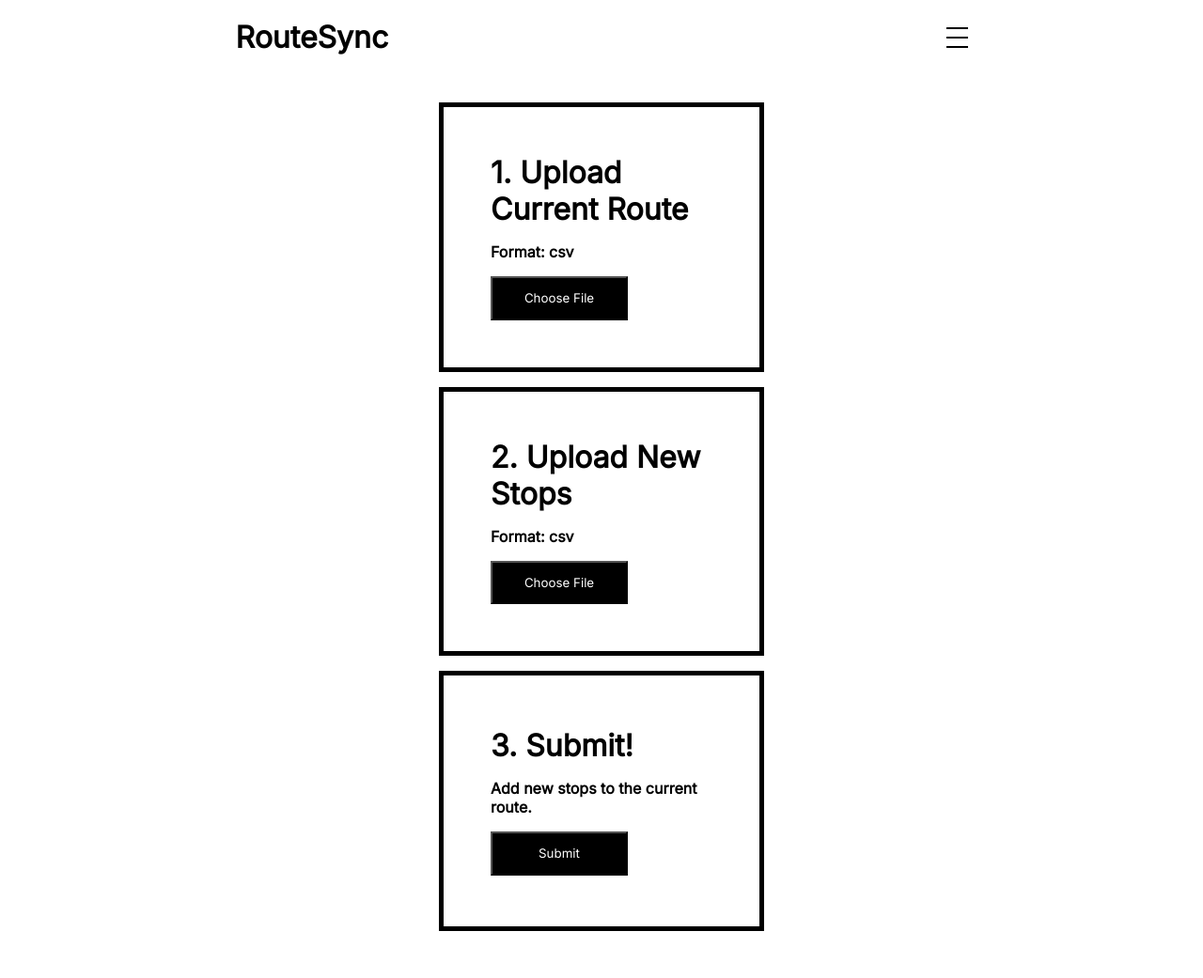
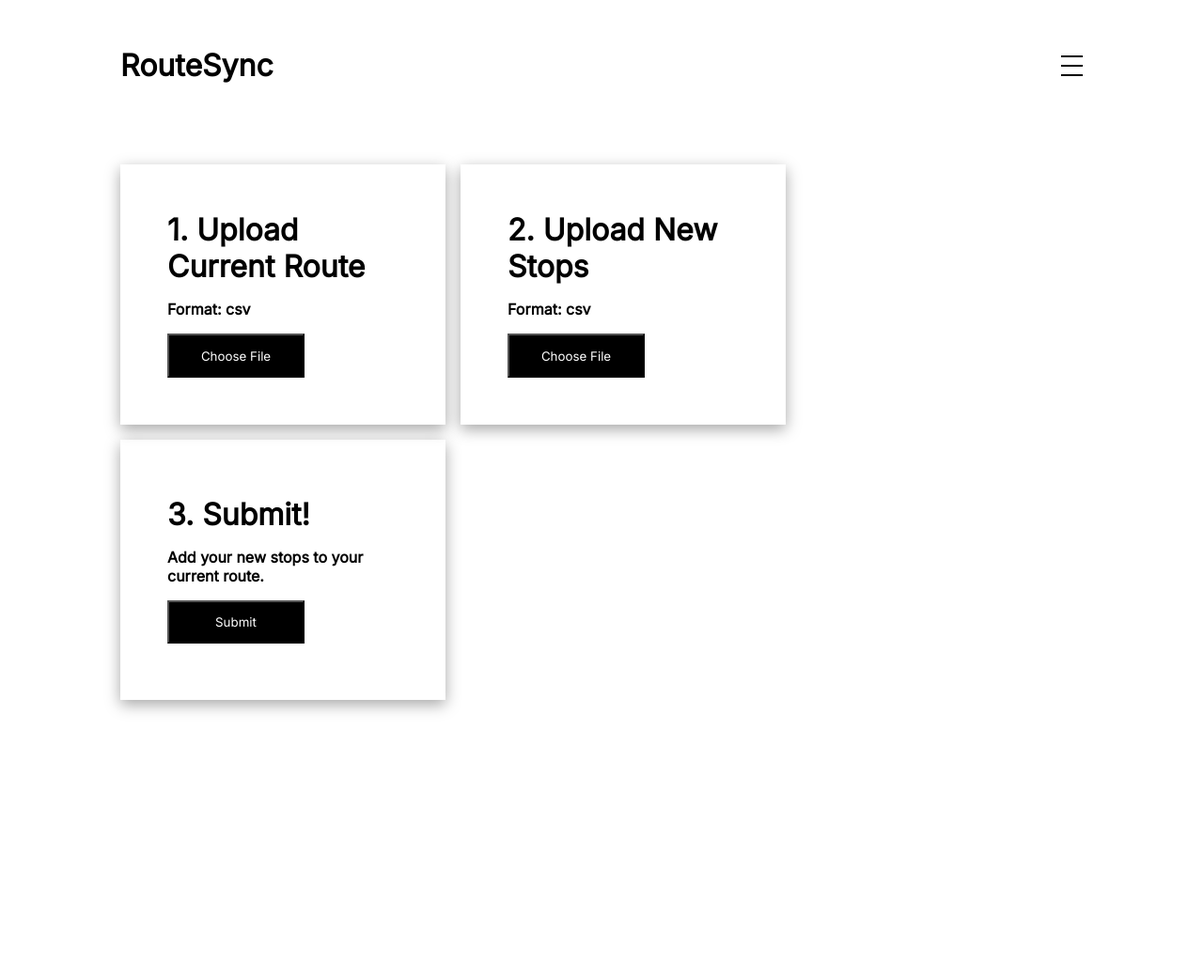
Before and after one commit to saraimarte/djangoTesting2, a Django app: page /product/ in a window 1280 px wide. Shown: the whole page at 94% size. After the commit the page ends 758 px from the top, so only its background shows below. Run offline with Django 3.2, Linux system fonts and the light colour scheme.

Commit message:
091023 worked on the frontend/responsiveness

```diff
--- a/project/myapp/templates/base.html
+++ b/project/myapp/templates/base.html
@@ -11,23 +11,38 @@
     {% load static %}
 </head>
 <body>
+    <div class = "container">
         <header x-data = "{openMenu: false}">
             <h1>RouteSync</h1>
             <img id = "menu" x-on:click = "openMenu =! openMenu" src = "{% static 'myapp/images/menu.png' %}" alt = "Menu" />
             <nav class = "openMenu" x-show = "openMenu">
                 <ul>
-                <li> <a href = "{% url 'Product'% }"> Product </a> </li>
-                <li> <a href = "{% url 'About' %}"> About  </a>  </li>
-                <li> <a href = "{% url 'Contact' %}"> Contact </a>  </li>
+                    <li><a href="{% url 'Product' %}">Product</a></li>
+                    <li><a href="{% url 'About' %}">About</a></li>
+                    <li><a href="{% url 'Contact' %}">Contact</a></li>
                 </ul>
             </nav>
         </header>
 
         {% block content %} {% endblock %}
+    </div>
+
 </body>
 </html>
 
 <style>
+    *{
+        box-sizing: border-box;
+        padding:0;
+        margin:0;
+    }
+    .container{
+        display: flex;
+        flex-direction: column;
+        height:100%;
+        width:100%;
+
+    }
     #menu{
         z-index: 5;
     }
@@ -63,11 +78,35 @@
     }
     body{
         height:100vh;
+        display: flex;
+        justify-content: center;
+        align-items: center;
     }
     header{
         display:flex;
-        justify-content: space-around;
         align-items: center;
-        margin-top:20px;
+        justify-content:space-between;
+        width:100%;
+       /* border: 5px solid blue;*/
+        padding: 0 20px;
+        margin: 20px 0px;
     }
+
+    @media only screen and (min-width : 480px) {
+        .container{
+        /*border:5px solid purple;*/
+        display: flex;
+        flex-direction: column;
+        gap:1em;
+        height:100%;
+        width:80%;
+    }
+    header{
+        justify-content:space-between;
+        margin-top:50px;
+        padding:0;
+    }
+
+    }
+
 </style>
--- a/project/myapp/templates/product.html
+++ b/project/myapp/templates/product.html
@@ -4,7 +4,7 @@
 
 {% block content %}
 
-<div class="container">
+<div class="Stepscontainer">
     <form method="POST" action="" enctype="multipart/form-data" x-data = "{open:false, open2:false, open3:false, filename: '', filename2: ''}">
         {% csrf_token %}
         <div class="step">
@@ -31,7 +31,7 @@
         </div>
         <div class="step">
                 <h1>3. Submit!</h1>
-                <h2>Add new stops to the current route.</h2>
+                <h2>Add your new stops to your current route.</h2>
                 <a x-show = "open3" id = "newRouteLink" href = "/media/uploads/newRoute.csv" download> Download New Route </a>
                 <button type="submit" x-on:change = "open3 =! open3">Submit</button>
         </div>
@@ -42,18 +42,13 @@
 </div>
 
 <style>
-    .container{
-        height:100%;
-        display:flex;
-        justify-content: center;
-        align-items:center;
-        flex-direction: column;
-        gap:1em;
-        height: min-content;
-        padding:50px;
-    }
+    /*
+   .Stepscontainer{
+    border:5px solid orange;
+   }
+   */
     .step{
-        border:5px solid black;
+        box-shadow: rgba(0, 0, 0, 0.35) 0px 5px 15px;
         width:346px;
         min-height:277px;
         height:min-content;
@@ -71,8 +66,10 @@
     form{
         display:flex;
         justify-content: center;
+        align-items: center;
         flex-direction: column;
         gap:1em;
+
     }
     h1{
         font-size:32px;
@@ -99,6 +96,20 @@
 
     .fileStyle{
         font-family: 'Inter', sans-serif;
+    }
+
+
+
+    @media only screen and (min-width : 1200px) {
+        form{
+            justify-content: start;
+            align-items:center;
+            flex-direction: row;
+            flex-wrap:wrap;
+            gap:1em;
+            height: min-content;
+            padding:50px 50px 50px 0px;
+        }
     }
 </style>
 {% endblock %}
--- a/project/myapp/views.py
+++ b/project/myapp/views.py
@@ -29,7 +29,7 @@ def product(request):
         locations = pd.read_csv(locations)
         newStops = pd.read_csv(newStops)
 
-        API_KEY = 'AIzaSyD26fGOcDwCCbU1pgZabzdEMwDujnDUp18'
+        API_KEY = None
         gmaps =  googlemaps.Client(key = API_KEY)
         closestLocations = []
         newDistances = []
```
Also changed, not shown: project/myapp/templates/about.html (+11 -3 lines), project/myapp/templates/newRoute.html (deleted, +0 -31 lines). Lines whose indentation alone changed are shown as unchanged.
